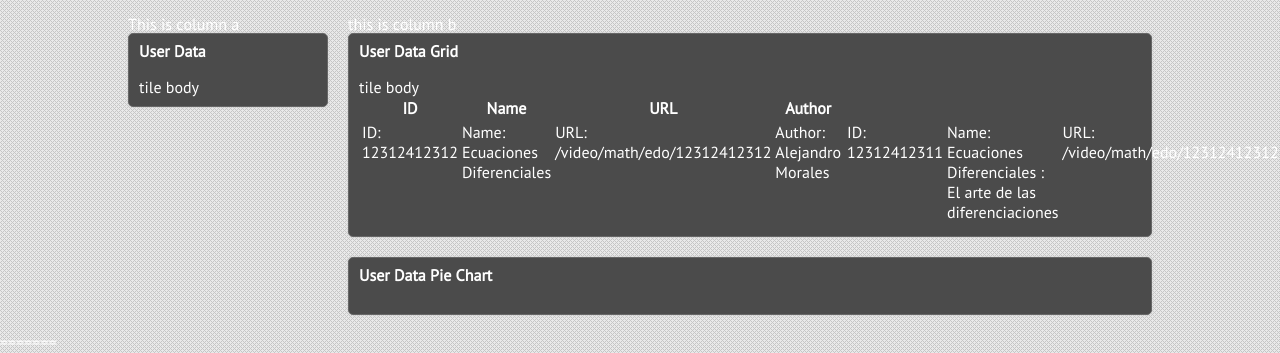
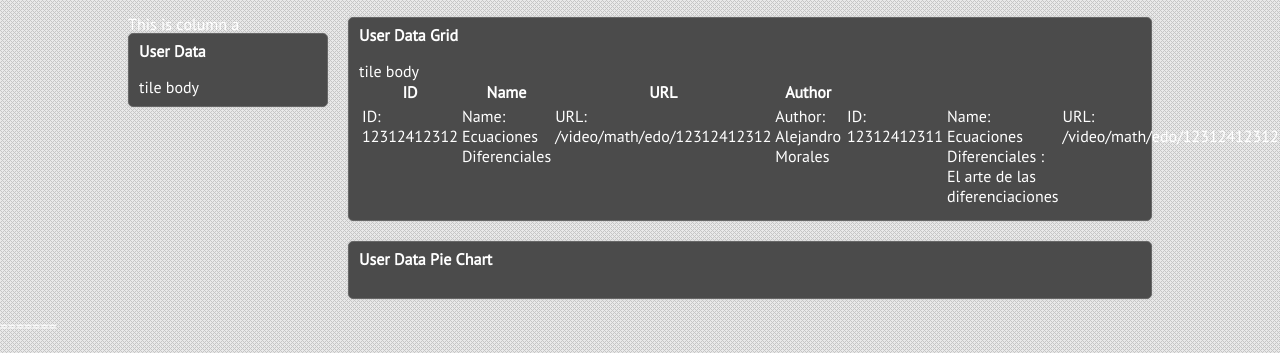
Before and after one commit to shahabbokhari/dashboard, a plain HTML site: page index.html in a window 1280 px wide. Shown: the part 51-404 px from the top of the page. Drawn offline with Linux system fonts and the light colour scheme; a script that the page names is missing.

Commit message:
Sting update

```diff
--- a/index.html
+++ b/index.html
@@ -98,7 +98,7 @@
         </div>
     <div class="clear-fix"> </div>
   </section>
-  <section id="column-b"> this is column b
+  <section id="column-b">
     <div class="widget">
           <header>User Data Grid</header>
           <div class="widget-body"> tile body
```
